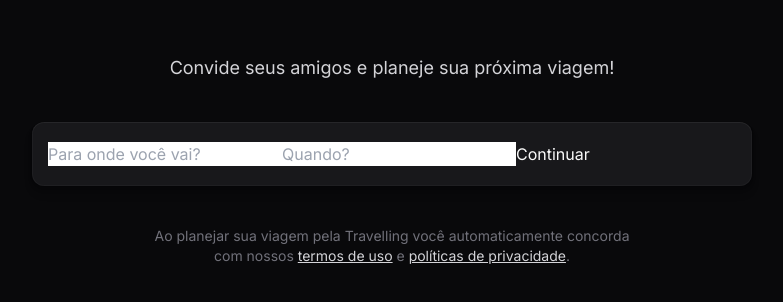
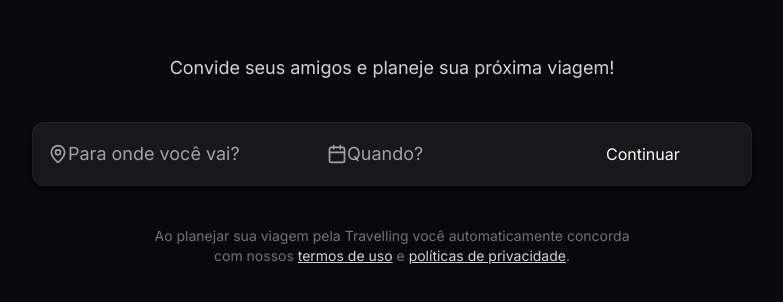
Before and after one commit to Brenobn/TravelingPlanner-front, a React (Vite) app: page / in a window 1280 px wide. Shown: the part 240-542 px from the top of the page, without its empty margins (248-1031 px from the left). Built offline with nearby package versions, Linux system fonts and the light colour scheme.

Commit message:
Importing icons from lucid-react and styling with tailwind

```diff
--- a/src/app.tsx
+++ b/src/app.tsx
@@ -1,3 +1,5 @@
+import { MapPin, Calendar } from 'lucide-react'
+
 export function App() {
   return (
     <div className="h-screen flex items-center justify-center">
@@ -5,8 +7,11 @@ export function App() {
         <p className="text-zinc-300 text-lg">Convide seus amigos e planeje sua próxima viagem!</p>
 
         <div className="h-16 bg-zinc-900 px-4 rounded-xl flex items-center shadow-shape">
-          <input type="text" placeholder="Para onde você vai?" />
-          <input type="text" placeholder="Quando?" />
+          <MapPin className='size-5 text-zinc-400' />
+          <input type="text" placeholder="Para onde você vai?" className="bg-transparent text-lg placeholder-zinc-400 " />
+
+          <Calendar className='size-5 text-zinc-400' />
+          <input type="text" placeholder="Quando?" className="bg-transparent text-lg placeholder-zinc-400 " />
 
           <button>Continuar</button>
         </div>
```
